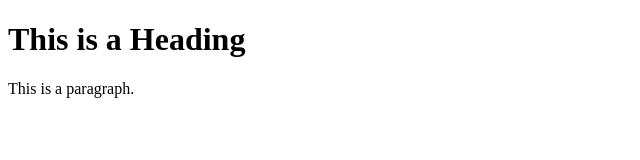
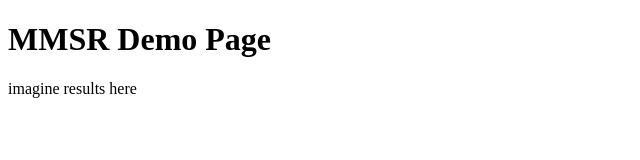
Before and after one commit to matthwen/matthwen.github.io, a plain HTML site: page index.html in a window 1280 px wide. Shown: the whole page, without its empty margins (0-640 px from the left). Drawn offline with Linux system fonts and the light colour scheme.

Commit message:
Update index.html

```diff
--- a/index.html
+++ b/index.html
@@ -1,12 +1,12 @@
 <!DOCTYPE html>
 <html>
 <head>
-<title>Page Title</title>
+<title>MMSR Demo Page</title>
 </head>
 <body>
 
-<h1>This is a Heading</h1>
-<p>This is a paragraph.</p>
+<h1>MMSR Demo Page</h1>
+<p>imagine results here</p>
 
 </body>
 </html>
```
